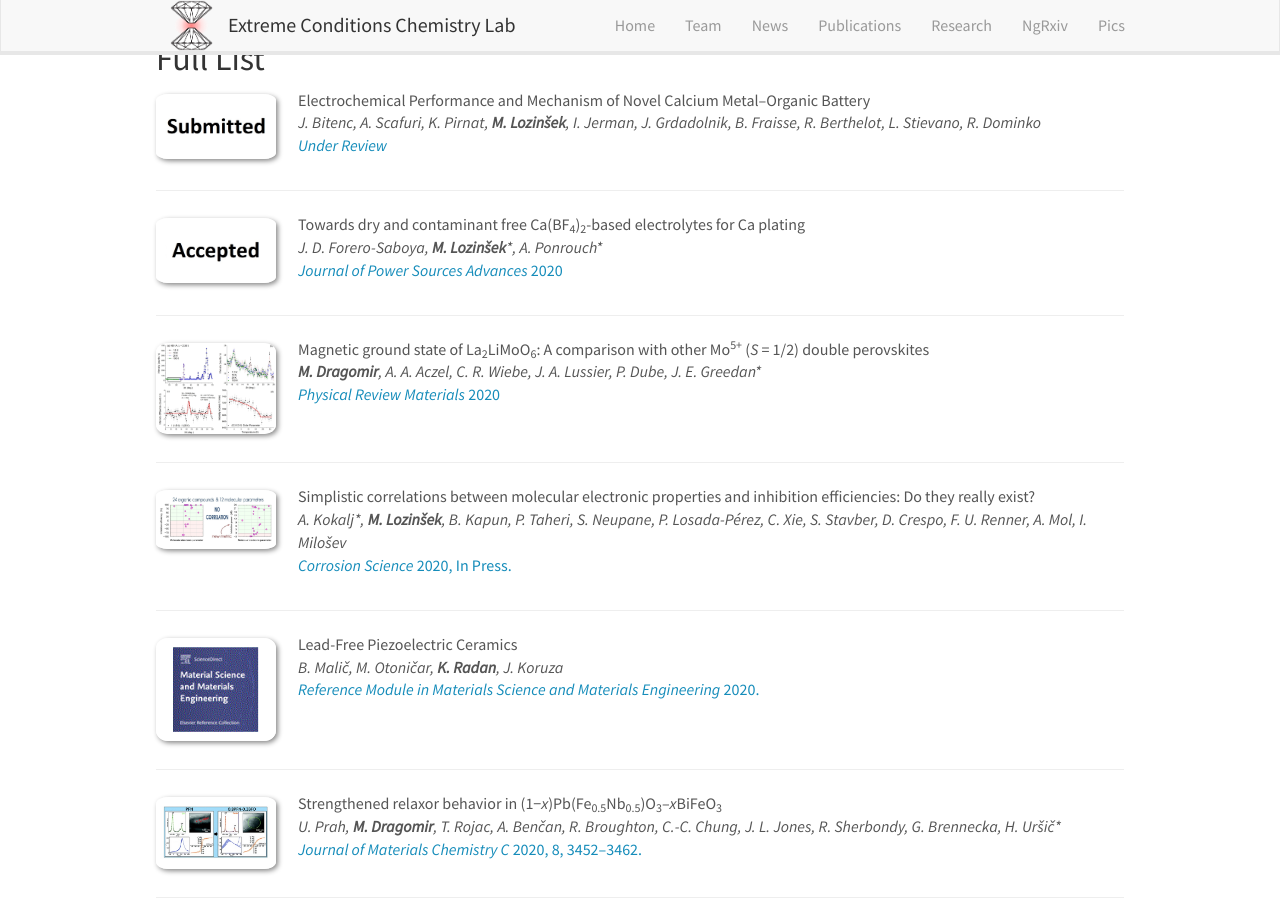
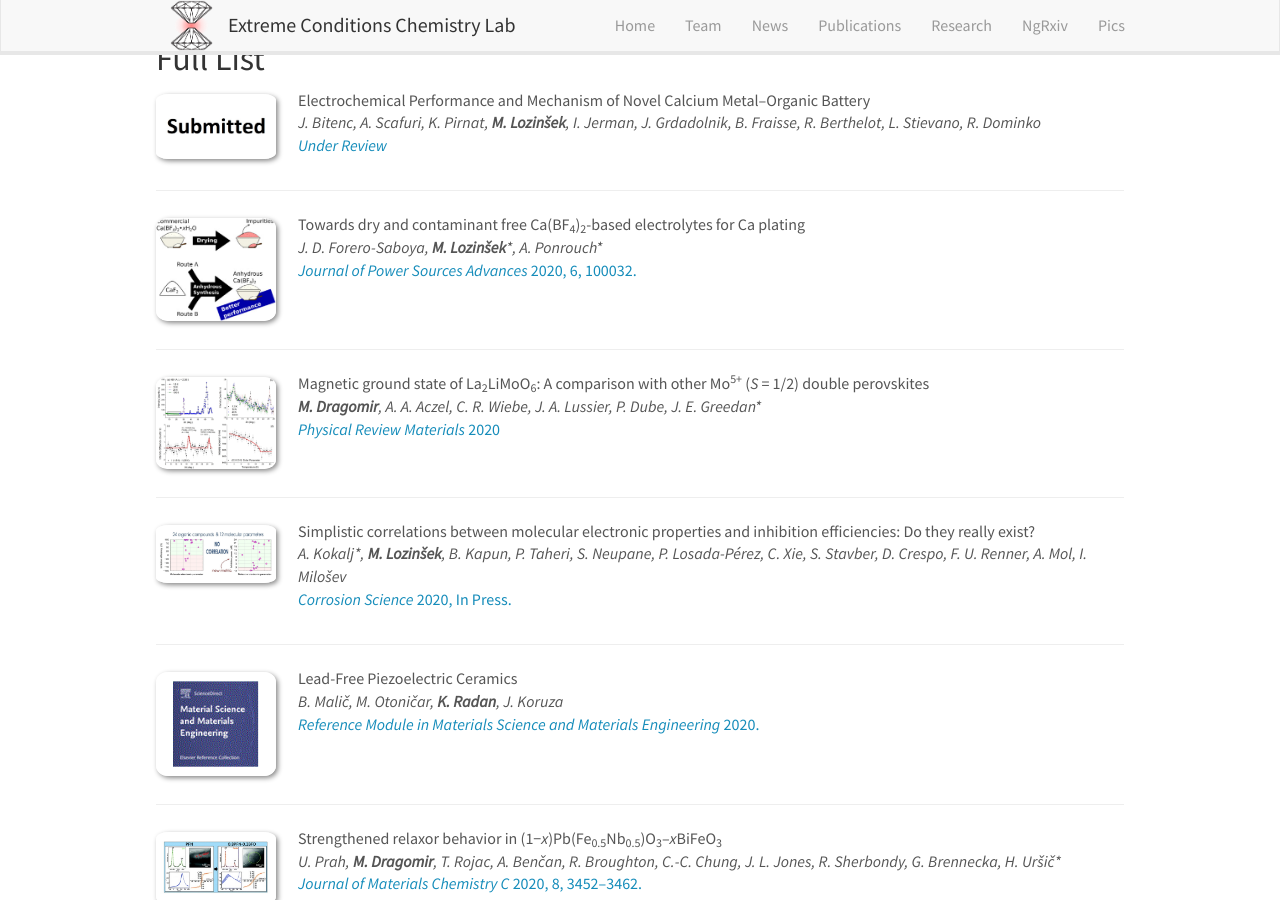
Before and after one commit to eccl-jsi/eccl-jsi.github.io, a Jekyll site: the page built from _pages/publications.md, in a window 1280 px wide and 900 px high, scrolled down 1235 px. Built offline with Jekyll 4.4.1, drawn with Linux system fonts in a browser that asks for light colours; nearby versions of some CDN libraries.

Commit message:
Update publist.yml

```diff
--- a/_data/publist.yml
+++ b/_data/publist.yml
@@ -12,10 +12,10 @@
   authors: "J. D. Forero-Saboya, <b>M. Lozinšek</b>&#42;, A. Ponrouch*"
   description: ""
   highlight: 0
-  image: Accepted.jpg
+  image: JPSA2020-TOC.jpg
   link:
-    display: "<i>Journal of Power Sources Advances</i> 2020"
-    url: "https://www.journals.elsevier.com/journal-of-power-sources-advances/"
+    display: "<i>Journal of Power Sources Advances</i> 2020, 6, 100032."
+    url: "10.1016/j.powera.2020.100032"
   title: "Towards dry and contaminant free Ca(BF<sub>4</sub>)<sub>2</sub>-based electrolytes for Ca plating"
 -
   authors: "<b>M. Dragomir</b>, A. A. Aczel, C. R. Wiebe, J. A. Lussier, P. Dube, J. E. Greedan*"
```
